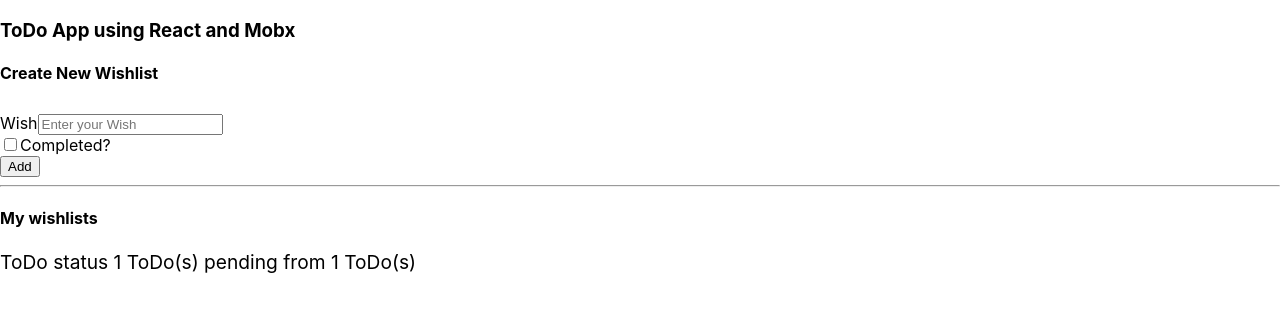
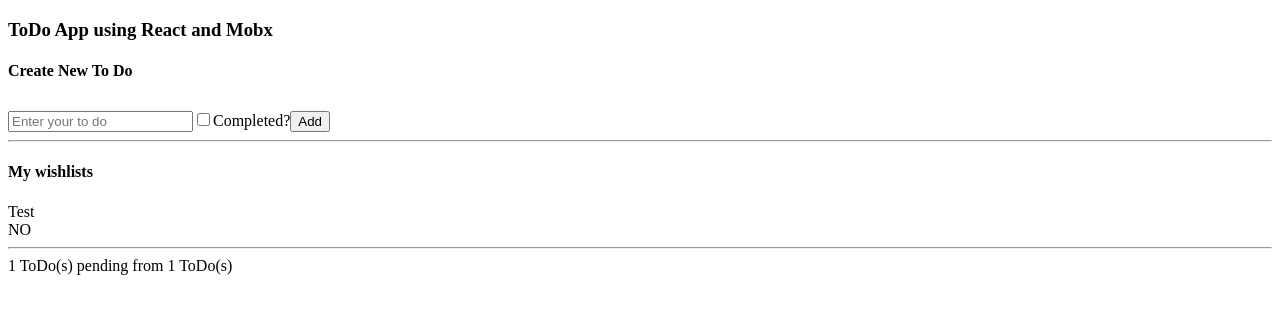
Before and after one commit to mohitgondaliya98/react-mobx-demo, a React (Create React App) app: page / in a window 1280 px wide. Shown: the top 314 px of the page. Built offline with nearby package versions, Linux system fonts and the light colour scheme.

Commit message:
intail commit

```diff
--- a/src/App.css
+++ /dev/null
@@ -1,38 +0,0 @@
-.App {
-  text-align: center;
-}
-
-.App-logo {
-  height: 40vmin;
-  pointer-events: none;
-}
-
-@media (prefers-reduced-motion: no-preference) {
-  .App-logo {
-    animation: App-logo-spin infinite 20s linear;
-  }
-}
-
-.App-header {
-  background-color: #282c34;
-  min-height: 100vh;
-  display: flex;
-  flex-direction: column;
-  align-items: center;
-  justify-content: center;
-  font-size: calc(10px + 2vmin);
-  color: white;
-}
-
-.App-link {
-  color: #61dafb;
-}
-
-@keyframes App-logo-spin {
-  from {
-    transform: rotate(0deg);
-  }
-  to {
-    transform: rotate(360deg);
-  }
-}
--- a/src/App.tsx
+++ b/src/App.tsx
@@ -1,8 +1,8 @@
 import React from 'react';
 import ToDoStore from "./store/NoteStore"
 import { Provider } from 'mobx-react';
-import ToDoComponent from './todoList/ToDoComponent';
-import ToDoSummary from './todoList/ToDoSummary';
+import ToDoComponent from './component/todoList/ToDoComponent';
+import ToDoSummary from './component/todoList/ToDoSummary';
 
 export default class App extends React.Component<{}, {}> {
   private todoStore: ToDoStore;
--- a/src/todoList/ToDoComponent.tsx
+++ b/src/component/todoList/ToDoComponent.tsx
@@ -2,12 +2,12 @@
 import * as React from 'react';
 import { Row } from 'reactstrap';
 import ToDoList from './ToDoList';
-import ToDoStore from '../store/NoteStore';
+import ToDoStore from '../../store/NoteStore';
 
 @inject('ToDoStore')
 @observer
 export default class ToDoComponent extends React.Component<
-  { ToDoStore: ToDoStore },
+  { ToDoStore?: ToDoStore },
   { Title: string; IsCompleted: boolean; todoError: Error | null ,toDo:Array<any>}
 > {
   constructor(props:any) {
@@ -21,6 +21,7 @@
 
     await this.props.ToDoStore?.addTodo(
       this.state.Title,
+      this.state.IsCompleted
     );
 
     this.setState({ Title: '', IsCompleted: false });
@@ -33,43 +34,17 @@
   onIsCompleteChange=(event: React.ChangeEvent<HTMLInputElement>)=> {
     this.setState({ IsCompleted: event.target.checked });
   }
-    componentDidMount() {
-        console.log("Compoenent")
-        this.setState({
-            toDo: this.props.ToDoStore?.getToDos() || []
-        });
-    }
-    componentWillReceiveProps(props:any) {
-        this.setState({
-            toDo: props.ToDoStore?.getToDos() || []
-        });
-
-    }
 
     render() {
-        console.log(this.props.ToDoStore);
+      const {toDo} = this.props.ToDoStore || { toDo: [] }
       return (
-      <div className="todoContainer">
-        {this.state.todoError?.message ? (
-          <div>
-            <div className="alert alert-danger" role="alert">
-              Some error occurred. Please try again
-            </div>
-          </div>
-        ) : null}
+      <div >
 
-        <h4 style={{ marginBottom: '30px' }}>Create New Wishlist</h4>
+        <h4 style={{ marginBottom: '30px' }}>Create New To Do</h4>
 
         <form onSubmit={this.addToDo}>
-          <div>
-            <Row>
-              <div className="form-group col-md-8">
-                <label className="form-label" htmlFor="Title">
-                  Wish
-                </label>
                 <input
-                  placeholder="Enter your Wish"
-                  className="form-control"
+                  placeholder="Enter your to do"
                   onChange={this.onTitleChange}
                   name="Title"
                   id="Title"
@@ -77,11 +52,7 @@
                   value={this.state.Title}
                   required
                 />
-              </div>
 
-              <div
-                className="col-md-2 form-check"
-              >
                 <input
                   type="checkbox"
                   className="form-check-input"
@@ -94,23 +65,17 @@
                 <label htmlFor="IsCompleted" className="form-check-label">
                   Completed?
                 </label>
-              </div>
 
-              <div
-                className="col-md-2 mt-30 ml-20"
-              >
                 <button type="submit" className="btn btn-primary">
                   Add
                 </button>
-              </div>
-            </Row>
-          </div>
+
         </form>
 
         <hr />
 
         <div className="mt-20">
-          <ToDoList ToDos={this.state.toDo} />
+          <ToDoList ToDos={toDo} />
         </div>
       </div>
     );
--- a/src/todoList/ToDoList.tsx
+++ b/src/component/todoList/ToDoList.tsx
@@ -7,26 +7,13 @@
   IsCompleted?: boolean;
 }
 
-@observer
 export default class ToDoList extends React.Component<
-  { ToDos: ToDoModel[] },
+  { ToDos:any },
   {toDo:Array<any>}
     > {
-    componentDidMount() {
-        console.log("List")
-        this.setState({
-            toDo: this.props.ToDos
-        });
-    }
-    componentWillReceiveProps(props:any) {
-        this.setState({
-              toDo: this.props.ToDos,
-        });
-
-    }
 
     render() {
-        console.log(this.props.ToDos);
+
     if (this.props.ToDos.length === 0) {
       return <div>Please add wishlist to get started</div>;
     }
@@ -38,7 +25,7 @@
         <div className="todoList">
 
 
-          {this.state.toDo.map((todo) => {
+          {this.props.ToDos.map((todo:any) => {
             return (
               <Row key={todo.ID} className="p-1">
                 <div className="todoItem col-md-8">{todo.Title}</div>
--- a/src/todoList/ToDoSummary.tsx
+++ b/src/component/todoList/ToDoSummary.tsx
@@ -1,6 +1,6 @@
 import { inject, observer } from 'mobx-react';
 import * as React from 'react';
-import ToDoStore from '../store/NoteStore';
+import ToDoStore from '../../store/NoteStore';
 
 @inject('ToDoStore')
 @observer
@@ -14,10 +14,10 @@
       this.props.ToDoStore?.toDo.filter((x) => x.IsCompleted).length ?? 0;
 
     return (
-      <section style={{ fontSize: 'larger' }}>
-        ToDo status {totalToDos - completedToDos} ToDo(s) pending from{' '}
+      <div>
+         {totalToDos - completedToDos} ToDo(s) pending from{' '}
         {totalToDos} ToDo(s)
-      </section>
+      </div>
     );
   }
 }
--- a/src/index.css
+++ /dev/null
@@ -1,13 +0,0 @@
-body {
-  margin: 0;
-  font-family: -apple-system, BlinkMacSystemFont, 'Segoe UI', 'Roboto', 'Oxygen',
-    'Ubuntu', 'Cantarell', 'Fira Sans', 'Droid Sans', 'Helvetica Neue',
-    sans-serif;
-  -webkit-font-smoothing: antialiased;
-  -moz-osx-font-smoothing: grayscale;
-}
-
-code {
-  font-family: source-code-pro, Menlo, Monaco, Consolas, 'Courier New',
-    monospace;
-}
--- a/src/index.tsx
+++ b/src/index.tsx
@@ -1,6 +1,5 @@
 import React from 'react';
 import ReactDOM from 'react-dom';
-import './index.css';
 import App from './App';
 import reportWebVitals from './reportWebVitals';
 
--- a/src/store/NoteStore.ts
+++ b/src/store/NoteStore.ts
@@ -1,20 +1,19 @@
-import { observable, action ,computed} from "mobx"
+import {makeAutoObservable} from "mobx"
 export interface IToDo{
      ID?: string;
   Title?: string;
   IsCompleted?: boolean;
 }
  export default class TodoStore {
-    @observable toDo: Array<IToDo> = [{ID:"2", IsCompleted:false, Title:"Test"}];
+     constructor() {
+        makeAutoObservable(this);
+    }
+     toDo: Array<IToDo> = [{ID:"2", IsCompleted:false, Title:"Test"}];
 
-    @action.bound
-     addTodo = (todo: string) => {
-        this.toDo.push({ Title: todo, ID: "1", IsCompleted: false });
+     addTodo = (todo: string, IsCompleted:boolean) => {
+        this.toDo.push({ Title: todo, ID: "1", IsCompleted: IsCompleted });
    }
-
-     @action.bound
      getToDos() {
         return this.toDo;
      }
 }
-//export default new TodoStore
```
Also changed, not shown: 2 other files (tests, documents, lock files or other folders).
